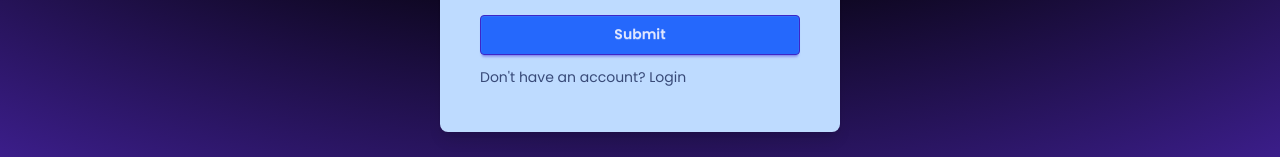
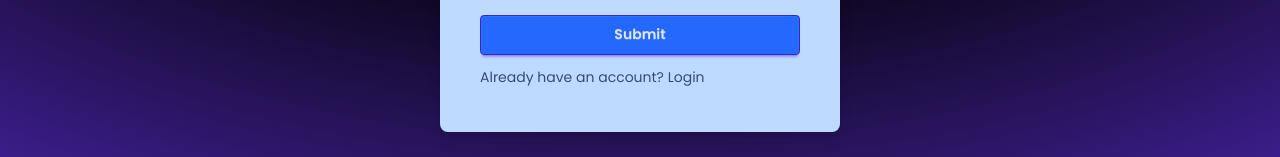
Before and after one commit to storytimewithgreg1-sudo/raiseIt, a React (Vite) app in the folder frontend/: page /signup in a window 1280 px wide. Shown: the part 556-713 px from the top of the page. Built offline with nearby package versions, Linux system fonts and the light colour scheme; no server answers.

Commit message:
fix: typo inn signup

```diff
--- a/frontend/src/pages/SignupPage.jsx
+++ b/frontend/src/pages/SignupPage.jsx
@@ -102,7 +102,7 @@ const SignupPage = () => {
                                 </div>
 
                                 <span className="mt-3 text-xs md:text-sm text-blue-950/80">
-                                    Don't have an account?
+                                    Already have an account?
                                     <Link to="/login" > Login</Link>
 
                                 </span>
```
